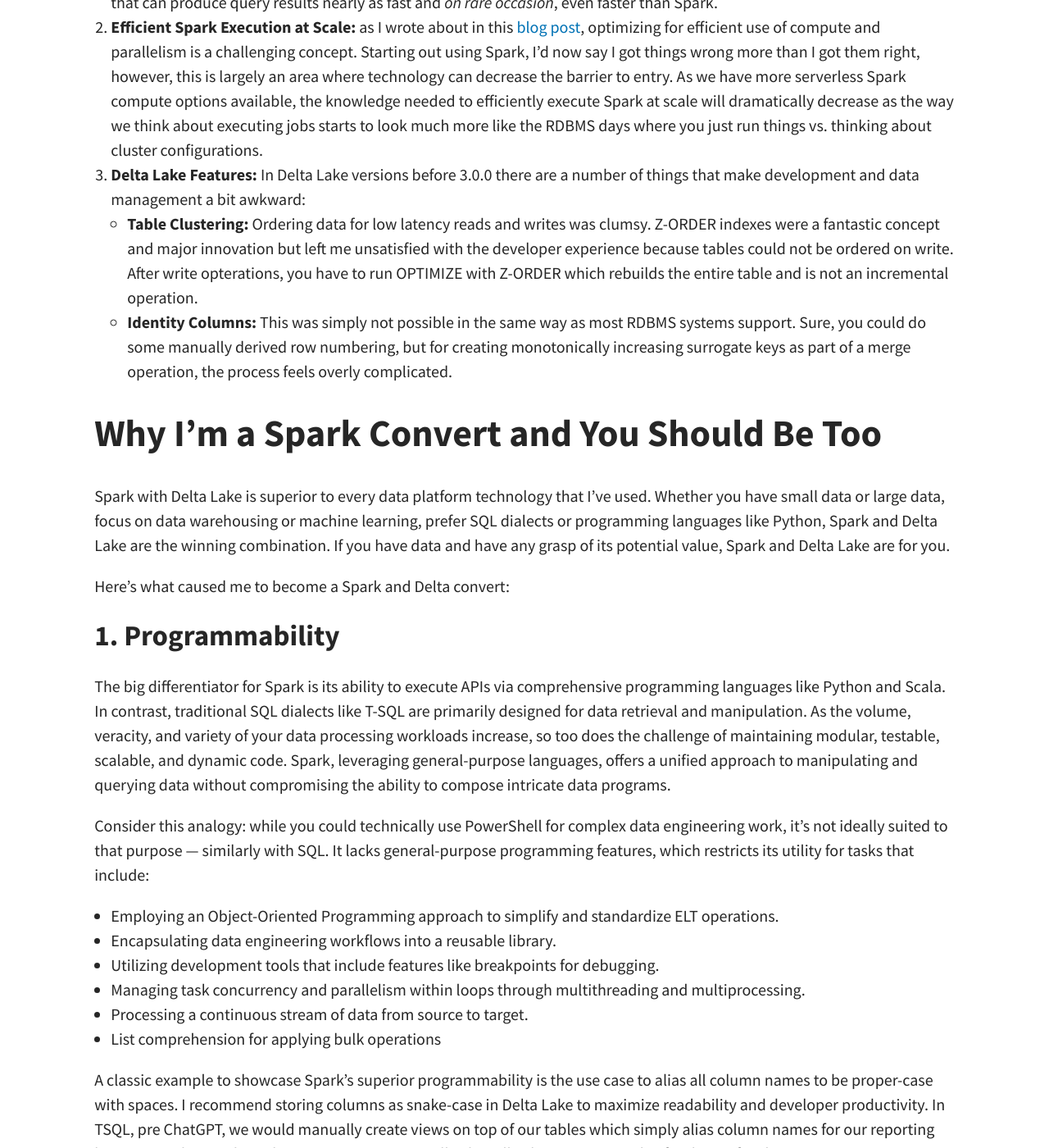
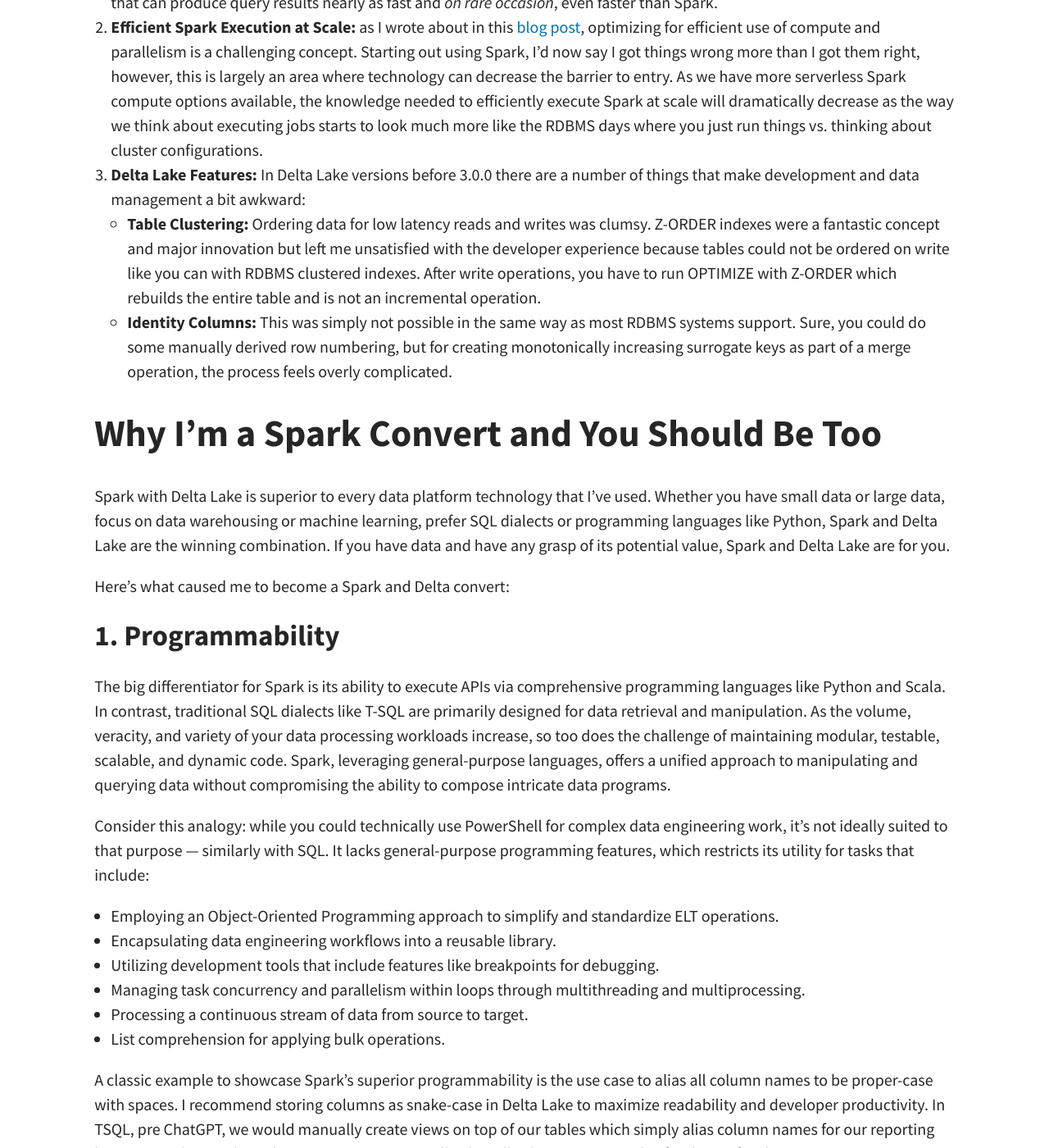
Before and after one commit to mwc360/mwc360.github.io, a Jekyll site: the page built from _posts/2024-04-24-Confessions-of-a-Spark-Convert.md, in a window 1280 px wide and 1400 px high, scrolled down 1112 px. Shown: the whole window at 82% size. Built offline with Jekyll 4.4.1, drawn with Linux system fonts in a browser that asks for light colours; comment, search, counter and statistics services are not loaded.

Commit message:
Update 2024-04-24-Confessions-of-a-Spark-Convert.md

```diff
--- a/_posts/2024-04-24-Confessions-of-a-Spark-Convert.md
+++ b/_posts/2024-04-24-Confessions-of-a-Spark-Convert.md
@@ -18,7 +18,7 @@
 1. **Performance:** In the light benchmarking I did, Spark wasn't giving me anything new in the performance department. However, the big variable I didn't consider was my own expertise in Synapse Dedicated. When it comes to tuning queries to run blazing fast on the Synapse MPP service, I'll propose that I can do it better than most. I've presented in depth and blogged on this topic, Synapse Dedicated has a lot of knobs (distributions, indexing, CCI, statistics, well-written SQL, etc.) that can produce query results nearly as fast and _on rare occasion_, even faster than Spark.
 1. **Efficient Spark Execution at Scale:** as I wrote about in this [blog post](https://milescole.dev/optimization/2024/02/19/Unlocking-Parallel-Processing-Power.html), optimizing for efficient use of compute and parallelism is a challenging concept. Starting out using Spark, I'd now say I got things wrong more than I got them right, however, this is largely an area where technology can decrease the barrier to entry. As we have more serverless Spark compute options available, the knowledge needed to efficiently execute Spark at scale will dramatically decrease as the way we think about executing jobs starts to look much more like the RDBMS days where you just run things vs. thinking about cluster configurations.
 1. **Delta Lake Features:** In Delta Lake versions before 3.0.0 there are a number of things that make development and data management a bit awkward:
-   - **Table Clustering:** Ordering data for low latency reads and writes was clumsy. Z-ORDER indexes were a fantastic concept and major innovation but left me unsatisfied with the developer experience because tables could not be ordered on write. After write opterations, you have to run OPTIMIZE with Z-ORDER which rebuilds the entire table and is not an incremental operation.
+   - **Table Clustering:** Ordering data for low latency reads and writes was clumsy. Z-ORDER indexes were a fantastic concept and major innovation but left me unsatisfied with the developer experience because tables could not be ordered on write like you can with RDBMS clustered indexes. After write operations, you have to run OPTIMIZE with Z-ORDER which rebuilds the entire table and is not an incremental operation.
    - **Identity Columns:** This was simply not possible in the same way as most RDBMS systems support. Sure, you could do some manually derived row numbering, but for creating monotonically increasing surrogate keys as part of a merge operation, the process feels overly complicated.
 
 # Why I'm a Spark Convert and You Should Be Too
@@ -35,7 +35,7 @@
    - Utilizing development tools that include features like breakpoints for debugging.
    - Managing task concurrency and parallelism within loops through multithreading and multiprocessing.
    - Processing a continuous stream of data from source to target.
-   - List comprehension for applying bulk operations
+   - List comprehension for applying bulk operations.
 
 A classic example to showcase Spark's superior programmability is the use case to alias all column names to be proper-case with spaces. I recommend storing columns as snake-case in Delta Lake to maximize readability and developer productivity. In TSQL, pre ChatGPT, we would manually create views on top of our tables which simply alias column names for our reporting layer. Via Python and Spark we can programmatically alias all column names with a few lines of code.
 
```
